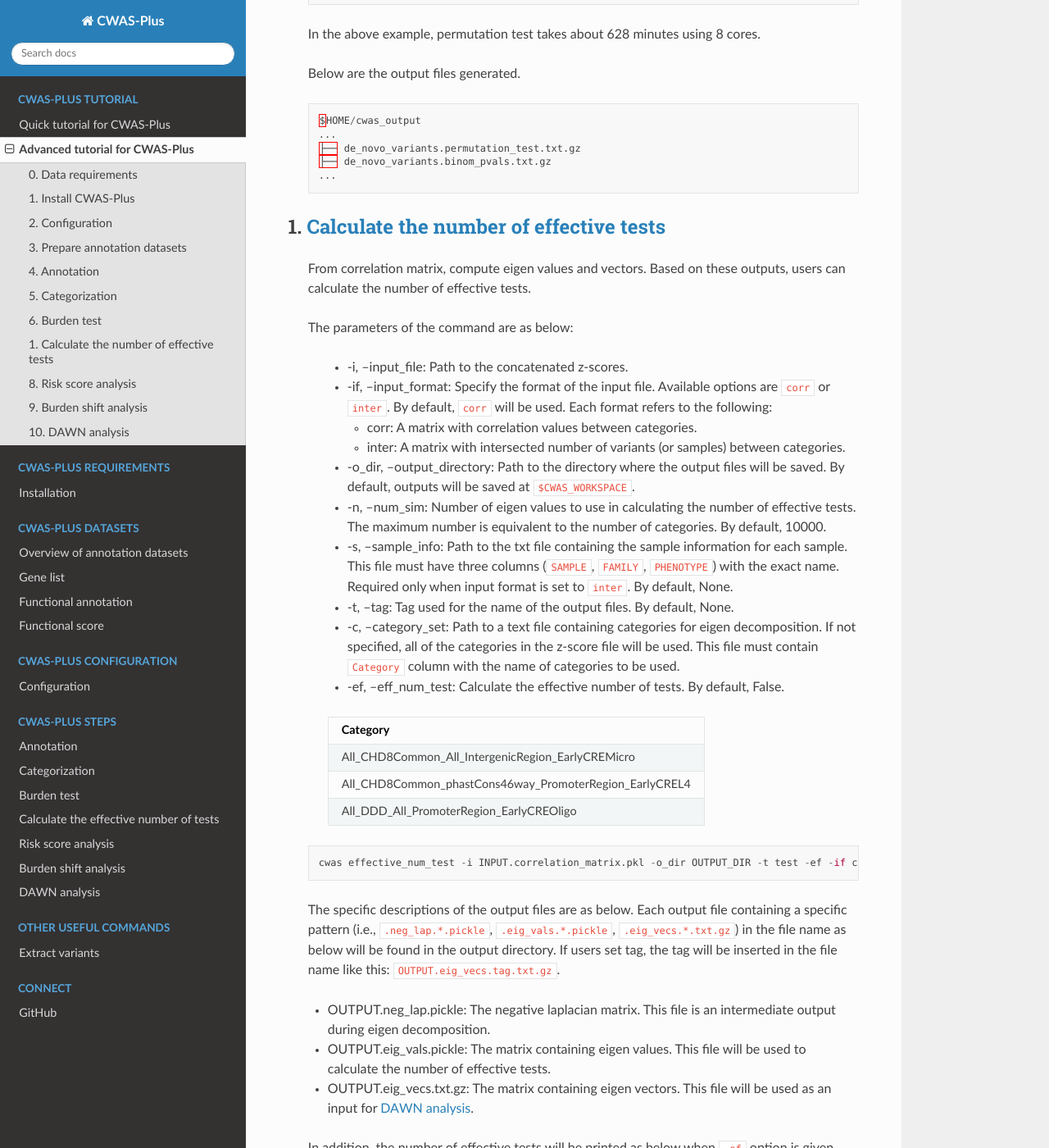
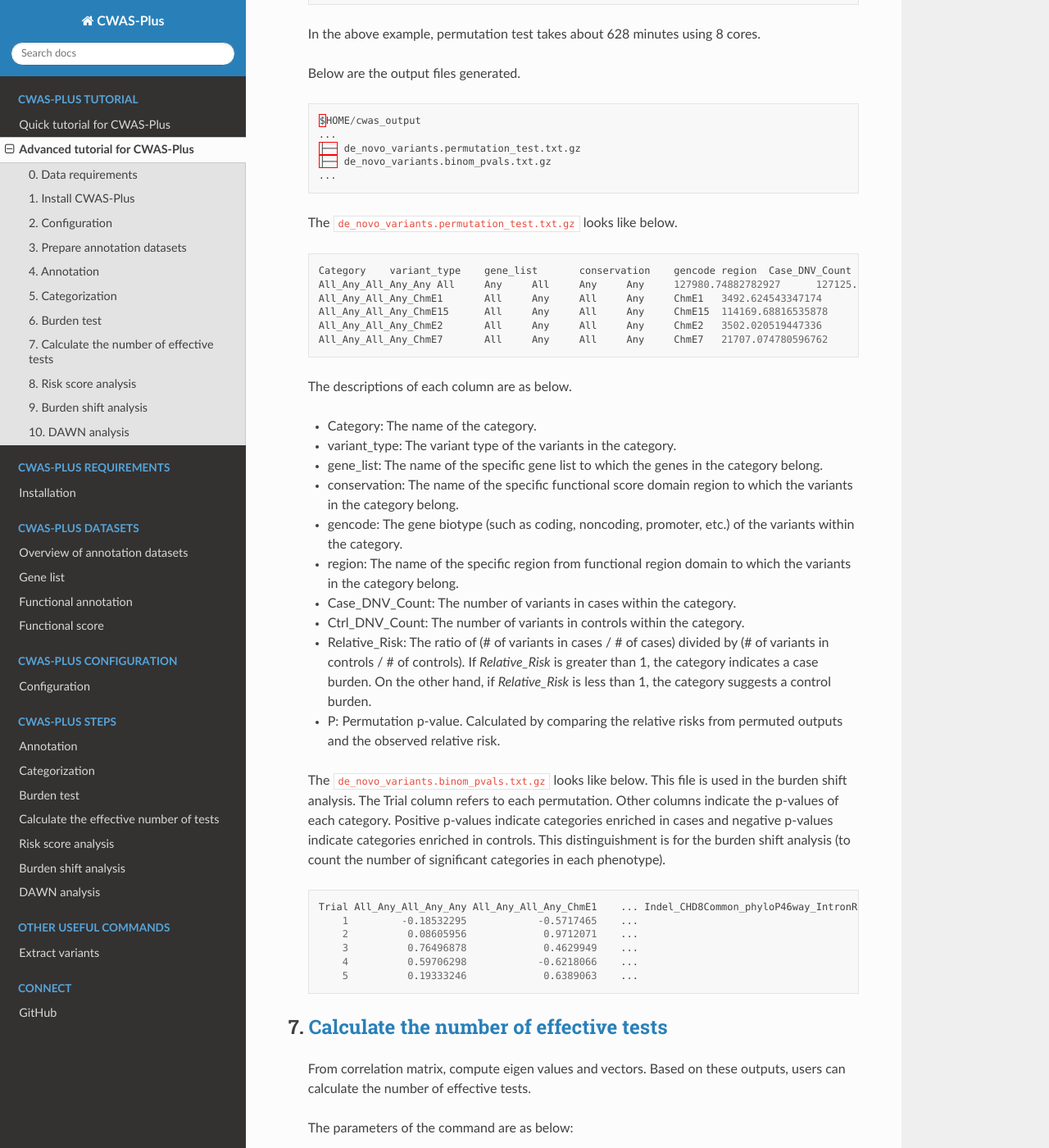
Before and after one commit to joonan-lab/cwas, a Sphinx documentation site: the page built from docs/quickstart/advanced_tutorial.rst, in a window 1280 px wide and 1400 px high, scrolled down 13933 px. Shown: the whole window at 82% size. Built offline with Sphinx 7.4.7 and the Read the Docs theme 2.0.0, drawn with Linux system fonts in a browser that asks for light colours.

Commit message:
Update advanced_tutorial.rst

```diff
--- a/docs/quickstart/advanced_tutorial.rst
+++ b/docs/quickstart/advanced_tutorial.rst
@@ -583,8 +583,45 @@ This is an advanced tutorial for CWAS-Plus. Specific descriptions of arguments a
     ├── de_novo_variants.binom_pvals.txt.gz
     ...
 
+  The ``de_novo_variants.permutation_test.txt.gz`` looks like below.
 
-1.  :ref:`Calculate the number of effective tests <effnumtest>`
+  .. code-block:: solidity
+
+    Category	variant_type	gene_list	conservation	gencode	region	Case_DNV_Count	Ctrl_DNV_Count	Relative_Risk	P
+    All_Any_All_Any_Any	All	Any	All	Any	Any	127980.74882782927	127125.25117217058	1.0067295651160606	0.10188981101889812
+    All_Any_All_Any_ChmE1	All	Any	All	Any	ChmE1	3492.624543347174	3415.2414632009927	1.0226581578432972	0.19098090190980901
+    All_Any_All_Any_ChmE15	All	Any	All	Any	ChmE15	114169.68816535878	113387.99788686923	1.0068939419784928	0.10268973102689731
+    All_Any_All_Any_ChmE2	All	Any	All	Any	ChmE2	3502.020519447336	3481.047898897923	1.006024800910109	0.41135886411358863
+    All_Any_All_Any_ChmE7	All	Any	All	Any	ChmE7	21707.074780596762	21489.912803685875	1.0101052981877916	0.1628837116288371
+
+  The descriptions of each column are as below.
+
+  - Category: The name of the category.
+  - variant_type: The variant type of the variants in the category.
+  - gene_list: The name of the specific gene list to which the genes in the category belong.
+  - conservation: The name of the specific functional score domain region to which the variants in the category belong.
+  - gencode: The gene biotype (such as coding, noncoding, promoter, etc.) of the variants within the category.
+  - region: The name of the specific region from functional region domain to which the variants in the category belong.
+  - Case_DNV_Count: The number of variants in cases within the category.
+  - Ctrl_DNV_Count: The number of variants in controls within the category.
+  - Relative_Risk: The ratio of (# of variants in cases / # of cases) divided by (# of variants in controls / # of controls). If *Relative_Risk* is greater than 1, the category indicates a case burden. On the other hand, if *Relative_Risk* is less than 1, the category suggests a control burden.
+  - P: Permutation p-value. Calculated by comparing the relative risks from permuted outputs and the observed relative risk.
+
+
+  The ``de_novo_variants.binom_pvals.txt.gz`` looks like below. This file is used in the burden shift analysis. The Trial column refers to each permutation. Other columns indicate the p-values of each category. Positive p-values indicate categories enriched in cases and negative p-values indicate categories enriched in controls. This distinguishment is for the burden shift analysis (to count the number of significant categories in each phenotype).
+
+  .. code-block:: solidity
+
+    Trial All_Any_All_Any_Any All_Any_All_Any_ChmE1    ... Indel_CHD8Common_phyloP46way_IntronRegion_YaleH3K27acCBC
+        1         -0.18532295            -0.5717465    ...                                                       -1
+        2          0.08605956             0.9712071    ...                                                       -1
+        3          0.76496878             0.4629949    ...                                                        1
+        4          0.59706298            -0.6218066    ...                                                        1
+        5          0.19333246             0.6389063    ...                                                        1
+
+
+
+7.  :ref:`Calculate the number of effective tests <effnumtest>`
 ####################################################################
 
   From correlation matrix, compute eigen values and vectors. Based on these outputs, users can calculate the number of effective tests.
```
